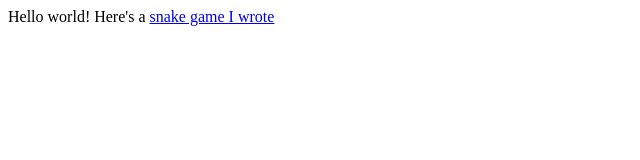
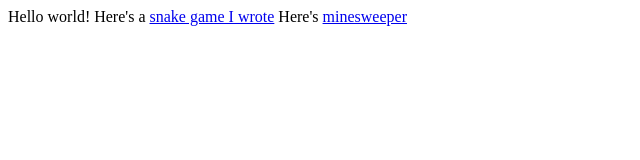
Before and after one commit to patrickmcguire/patrickmcguire.github.io, a plain HTML site: page index.html in a window 1280 px wide. Shown: the whole page, without its empty margins (0-640 px from the left). Drawn offline with Linux system fonts and the light colour scheme.

Commit message:
well shit

```diff
--- a/index.html
+++ b/index.html
@@ -1,3 +1,5 @@
 Hello world!
 
 Here's a <a href="/snake/snake.html">snake game I wrote</a>
+
+Here's <a href="/minsweeper/index.html">minesweeper</a>
```
